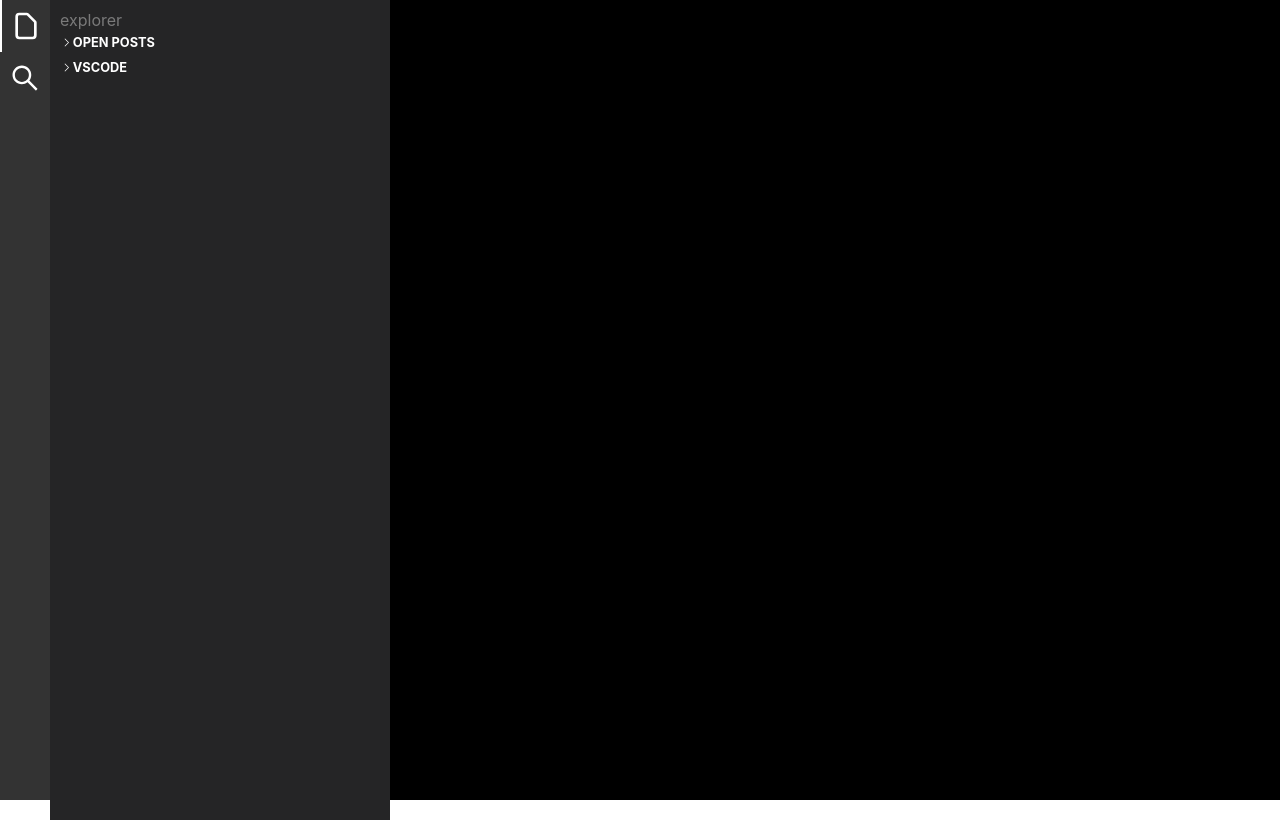
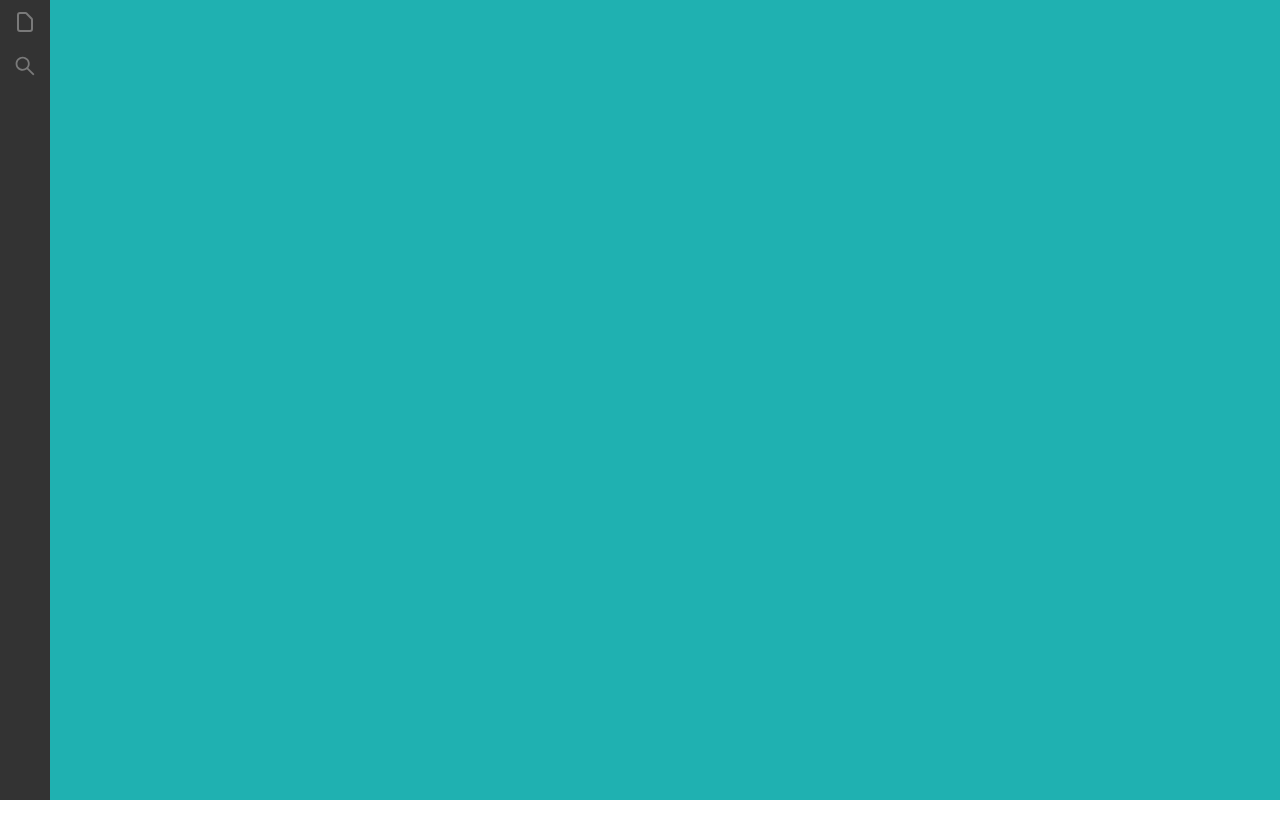
Before and after one commit to JaeWonLee3003/vs-blog, a React (Create React App) app: page / in a window 1280 px wide. Built offline with nearby package versions, Linux system fonts and the light colour scheme.

Commit message:
addtempData

```diff
--- a/src/components/Accordion.js
+++ b/src/components/Accordion.js
@@ -26,12 +26,12 @@ const AccordionWrap = styled.div`
   align-items: center;
   color: white;
   font-size: 0.8rem;
-  padding: 5px 0px;
+  padding: 4px 0px;
 
   cursor: pointer;
 
   > span {
-    padding-left: 5px;
+    padding-left: 2px;
   }
 `;
 
--- a/src/components/Main.js
+++ b/src/components/Main.js
@@ -4,49 +4,80 @@ import { HiOutlineDocument } from "react-icons/hi";
 import { AiOutlineSearch } from "react-icons/ai";
 import Accordion from "./Accordion";
 
+const tempData = [
+  {
+    type: "directory",
+    title: "일상",
+  },
+  {
+    type: "directory",
+    title: "Tech",
+    children: [
+      {
+        type: "post",
+        title: "Tech1",
+      },
+      {
+        type: "post",
+        title: "Tech2",
+      },
+      {
+        type: "directory",
+        title: "Tech3",
+        children: [
+          {
+            type: "post",
+            title: "Tech31",
+          },
+          {
+            type: "post",
+            title: "Tech32",
+          },
+        ],
+      },
+    ],
+  },
+];
+
+function Main() {
+  const [selected, setSelected] = useState(null);
+
   const listArr = [
     {
-    icon: <HiOutlineDocument size={32} />,
-    path: "explorer",
+      icon: <HiOutlineDocument size={24} />,
+      path: "EXPLORER",
       content: (
         <>
           <Accordion title="OPEN POSTS" isBold={true}>
-          <Accordion title="📂VSCODE" isBold={true}>
-            &nbsp;&nbsp;&nbsp;&nbsp;📝asdadsads
+            내요요요옹
           </Accordion>
-        </Accordion>
-        <Accordion title="VSCODE">
-          <Accordion title="📂VSCODE">
-            &nbsp;&nbsp;&nbsp;&nbsp;📝asdadsads
-          </Accordion>
-          <Accordion title="📂VSCODE">
-            &nbsp;&nbsp;&nbsp;&nbsp;📝asdasd
-          </Accordion>
+          <Accordion title="VSCODE" isBold={true}>
+            {tempData.map((one) => (
+              <Content {...one} />
+            ))}
           </Accordion>
         </>
       ),
     },
     {
-    icon: <AiOutlineSearch size={32} />,
-    path: "search",
+      icon: <AiOutlineSearch size={24} />,
+      path: "SEARCH",
       content: <p>111</p>,
     },
   ];
 
-function Main() {
-  const [selected, setSelected] = useState(0);
   return (
-    <Warp>
+    <Wrap>
       <LeftBar>
         {listArr.map((one, index) => (
-          <IconWarp
+          <IconWrap
             selected={selected === index}
             onClick={() => {
               setSelected(selected === index ? null : index);
             }}
           >
             {one.icon}
-          </IconWarp>
+          </IconWrap>
         ))}
       </LeftBar>
 
@@ -56,33 +87,49 @@ function Main() {
           {listArr[selected].content}
         </LeftContent>
       )}
-    </Warp>
+    </Wrap>
+  );
+}
+
+function Content({ type, title, children }) {
+  return type === "directory" ? (
+    <Accordion title={`📂${title}`}>
+      {children?.map((one) => (
+        <Content {...one} />
+      ))}
+    </Accordion>
+  ) : (
+    <div>&nbsp;&nbsp;&nbsp;&nbsp;📝{title}</div>
   );
 }
 
 export default Main;
 
-const Warp = styled.div`
-  display: flex;
-  height: 100vh;
-  background-color: rgb(0, 0, 0);
-`;
-const LeftBar = styled.div`
-  height: 100%;
-  width: 50px;
-  background-color: #333333;
-`;
-const IconWarp = styled.div`
+const IconWrap = styled.div`
   display: flex;
   justify-content: center;
   padding: 10px 0;
   cursor: pointer;
 
-  border-left: ${({ selected }) => (selected ? 2 : 0)}px solid;
-  svg {
-    color: ${({ selected }) => (selected ? "white" : "a7a7a7")};
+  border-left: ${({ selected }) => (selected ? 2 : 0)}px solid white;
+
+  > svg {
+    color: ${({ selected }) => (selected ? "white" : "#7a7a7a")};
   }
 `;
+
+const Wrap = styled.div`
+  display: flex;
+  height: 100vh;
+  background-color: #1fb1b1;
+`;
+
+const LeftBar = styled.div`
+  width: 50px;
+  height: 100%;
+  background-color: #333333;
+`;
+
 const LeftContent = styled.div`
   width: 320px;
   height: 100%;
@@ -90,6 +137,7 @@ const LeftContent = styled.div`
   padding: 10px;
 
   > p {
+    padding-bottom: 10px;
     color: #7a7a7a;
   }
 `;
--- a/src/index.css
+++ b/src/index.css
@@ -1,6 +1,7 @@
 * {
   margin: 0;
   padding: 0;
+  box-sizing: border-box;
 }
 
 *:not(svg, path) {
```
Lines whose indentation alone changed are shown as unchanged.
